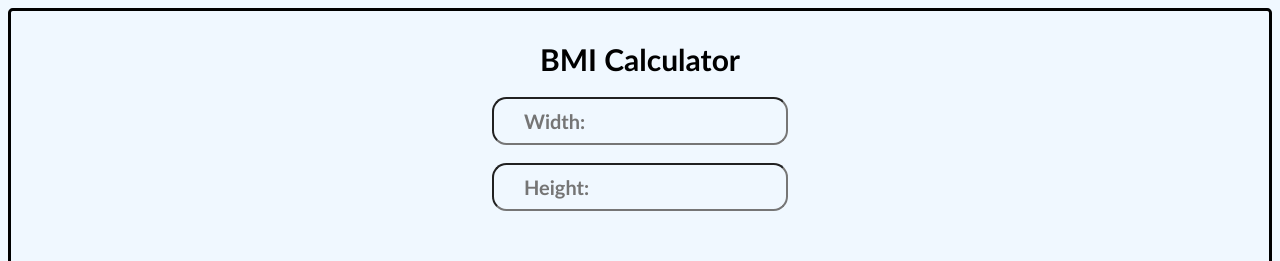
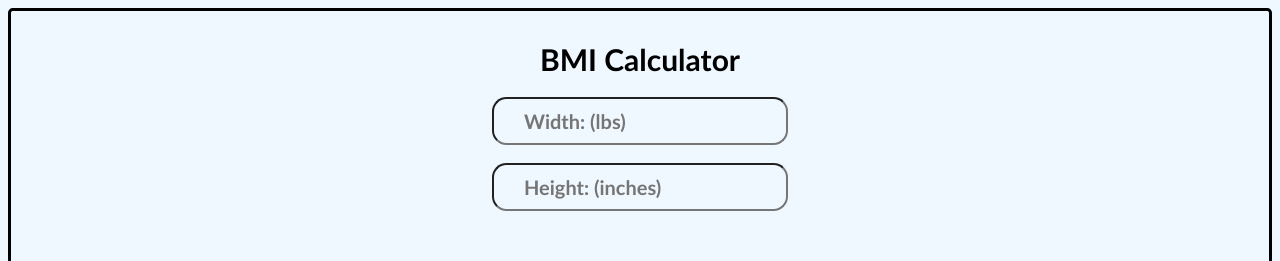
Before and after one commit to HardikMarlapudi/BMI-Calculator, a React (Vite) app in the folder BMI-Calculator/: page / in a window 1280 px wide. Shown: the top 261 px of the page. Built offline with nearby package versions, Linux system fonts and the light colour scheme.

Commit message:
fixed formula and all if statements

```diff
--- a/BMI-Calculator/src/BMICalculator.jsx
+++ b/BMI-Calculator/src/BMICalculator.jsx
@@ -4,8 +4,8 @@ import './BMICalculator.css';
 function BMICalculator() {
 
     const [BMI, setBMI] = useState(null);
-    const [weight, setWeight] = useState('');
-    const [height, setHeight] = useState('');
+    const [weight, setWeight] = useState(''); // lbs
+    const [height, setHeight] = useState(''); // inches
     const [message, setMessage] = useState('');
 
    const reset = () => {
@@ -13,50 +13,27 @@ function BMICalculator() {
         setWeight('');
         setHeight('');
         setMessage('');
-
-    if (document.getElementById("BMIinput") != null) {
-        document.getElementById("BMIinput").value = "";
-        document.getElementById("BMIOutput").textContent = "";
-    }
 }
 
-   function calculate() {
+   const calculate = () => {
+        const w = parseFloat(weight);
+        const h = parseFloat(height);
 
-        if (!weight || !height || isNaN(weight) || isNaN(height)) {
+        if (!Number.isFinite(w) || !Number.isFinite(h) || w <= 0 || h <= 0) {
+            setBMI(null);
             setMessage("Please enter valid weight and height.");
             return;
         }
 
         // BMI formula for imperial units
-        const calculatedBMI = () => weight / (height ** 2) / 703;
-        setBMI(calculatedBMI.toFixed(1));
+        const value = weight / (height ** 2) * 703;
+        const rounded = Number(value.toFixed(1));
+        setBMI(rounded);
 
-        if(BMI < 18.5) {
-
-            document.getElementById("BMIOutput").textContent = `${`Your BMI is ${BMI} (Underweight)`}`;
-            setMessage('UnderWeight');
-
-        } else if (BMI >= 18.5 && BMI >= 24.5) {
-
-            document.getElementById("BMIOutput").textContent = `${`Your BMI is ${BMI} (Normal weight)`}`;
-            setMessage('Normal Weight');
-
-        } else if (BMI >= 25 && BMI >= 29.9) {
-
-            document.getElementById("BMIOutput").textContent = `${`Your BMI is ${BMI} (Overweight)`}`;
-            setMessage('OverWeight');
-
-        } else if (BMI >= 30) {
-
-            document.getElementById("BMIOutput").textContent = `${`Your BMI is ${BMI} (Obese)`}`;
-            setMessage('Obese');
-
-        } else {
-
-            document.getElementById("BMIOutput").textContent = `${`Error`}`;
-            setMessage('Error');
-
-        }
+        if (value < 18.5) setMessage('Underweight');
+        else if (value >= 18.5 && value <= 24.9) setMessage('Normal weight');
+        else if (value >= 25 && value <= 29.9) setMessage('Overweight');
+        else setMessage('Obese');
    }
 
     return (
@@ -70,14 +47,18 @@ function BMICalculator() {
             <input
                 type="number"
                 id="BMIinput"
-                placeholder="Width: "
+                placeholder="Width: (lbs)"
+                min="0"
+                step="any"
                 value={weight}
                 onChange={(e) => setWeight(e.target.value)}></input></center><br></br>
         <center>
             <input
                 type="text"
                 id="BMIinput"
-                placeholder="Height: "
+                placeholder="Height: (inches)"
+                min="0"
+                step="any"
                 value={height}
                 onChange={(e) => setHeight(e.target.value)}></input></center><br></br>
         <center>
--- a/BMI-Calculator/src/main.jsx
+++ b/BMI-Calculator/src/main.jsx
@@ -5,6 +5,6 @@ import './BMICalculator.css';
 
 createRoot(document.getElementById('root')).render(
   <StrictMode>
-    <BMICalculator />,
-  </StrictMode>,
+    <BMICalculator />
+  </StrictMode>
 )
```
